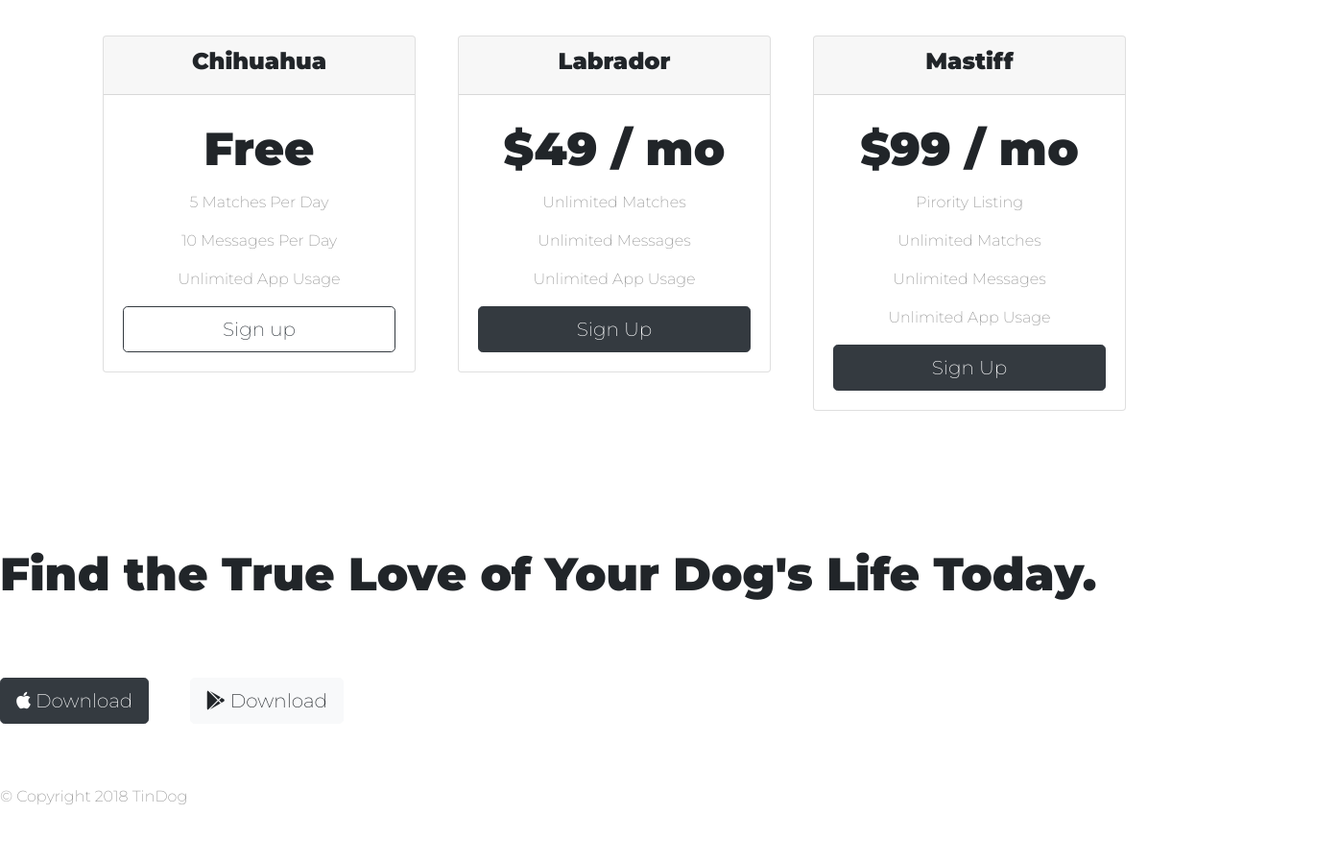
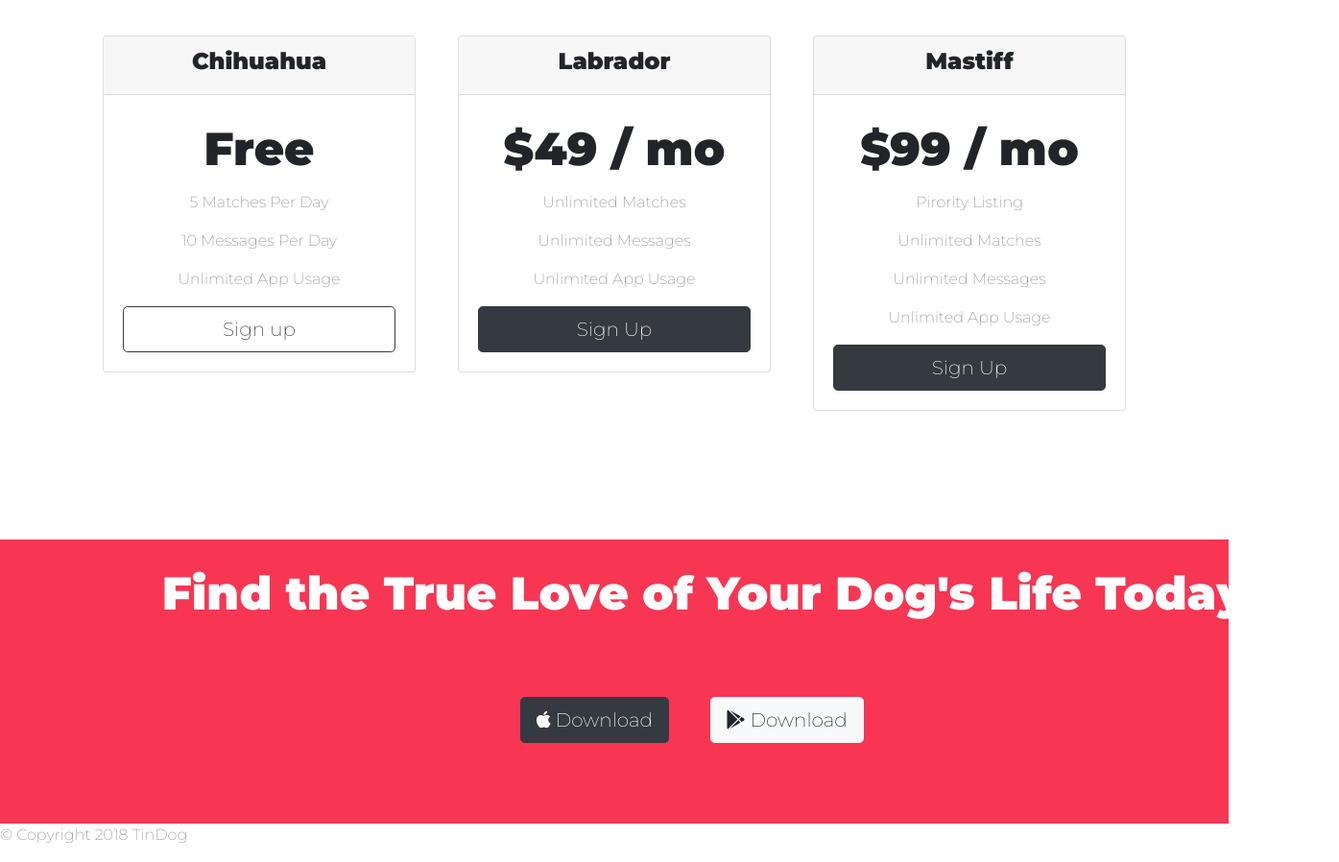
Before and after one commit to welkincz/03_TinDog, a plain HTML site: page index.html in a window 1280 px wide. Shown: the part 1977-2875 px from the top of the page at 96% size, 1395 px wide, since content can reach past the window. Before the commit the page ends 2835 px from the top, so only its background shows below. Drawn offline with nearby package versions, Linux system fonts and the light colour scheme.

Commit message:
Add files via upload

```diff
--- a/css/styles.css
+++ b/css/styles.css
@@ -19,7 +19,7 @@
         /* Navigation Bar */
 
         h2 {
-            font-weight: bold;
+            font-weight: 900;
             font-size: 3rem;
             line-height: 1.5;
         }
@@ -124,13 +124,24 @@
         .pricing-col {
             padding: 3% 2%;
         }
+        /* phone-size update */
 
         @media (max-width:1028px) {
             #title {
-                text-emphasis: center;
+                text-align: center;
             }
             .title-image {
                 position: static;
                 transform: rotate(0);
             }
         }
+
+        #cta {
+            text-align: center;
+            background-color: #f73653;
+            color: #fff;
+        }
+
+        .footer-text {
+            margin: 20px 100px;
+        }
```
